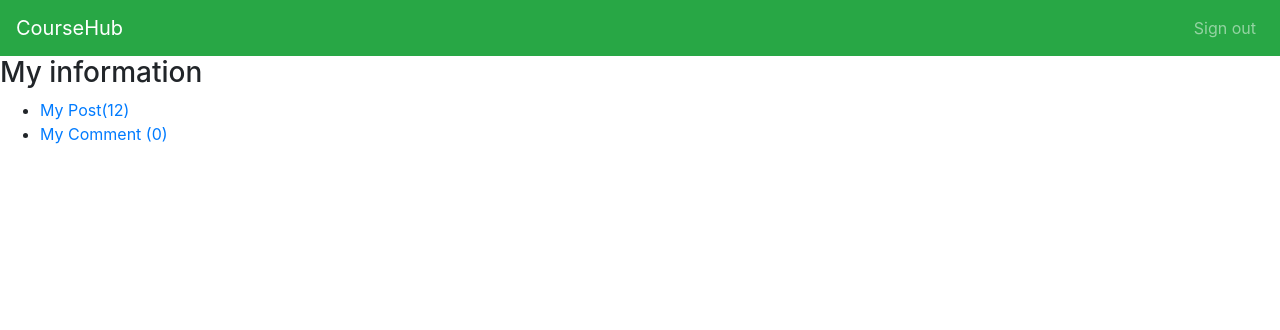
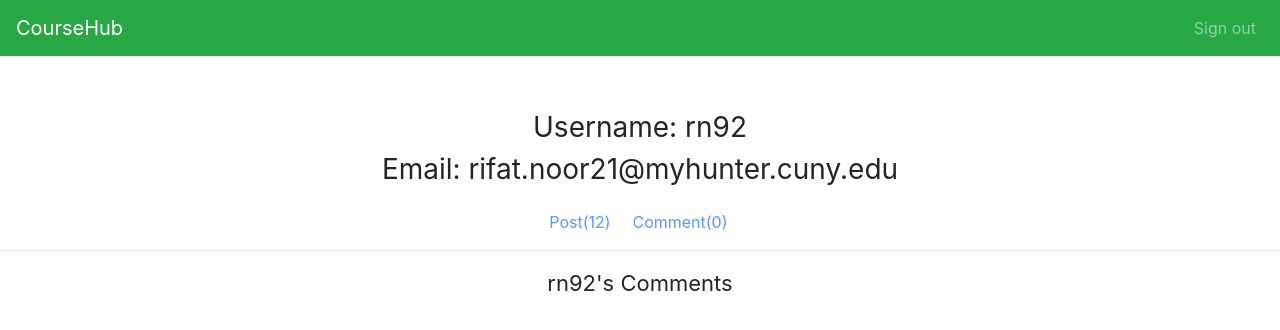
Before and after one commit to Rnoor15/CourseHub, a Flask app: a page that uses templates/usercenter.html in a window 1280 px wide. Shown: the top 330 px of the page. Run offline with Flask 2, Linux system fonts and the light colour scheme; a user stored in the database is signed in; data comes from the database, SQL or seed files in the repository; some libraries are stand-ins or nearby versions.

Commit message:
added user center page

```diff
--- a/coursehubapp.py
+++ b/coursehubapp.py
@@ -244,7 +244,7 @@
     context={
         'user':user
     }
-    if tag == '1':
+    if tag == 'post':
         return render_template('usercenter1.html', **context)
     else:
         return render_template('usercenter2.html', **context)
--- a/templates/usercenter.html
+++ b/templates/usercenter.html
@@ -1,19 +1,53 @@
-{% import "bootstrap/wtf.html" as wtf %}
 <!DOCTYPE html>
 <html lang="en">
 <head>
    <meta charset="UTF-8">
-    <title>Detail</title>
+   <title>Usercenter</title>
  <meta name="viewport" content="width=device-width, initial-scale=1">
  <link rel="stylesheet" href="https://maxcdn.bootstrapcdn.com/bootstrap/4.0.0/css/bootstrap.min.css">
  <link rel="stylesheet" type="text/css">
  <script src="https://ajax.googleapis.com/ajax/libs/jquery/3.3.1/jquery.min.js"></script>
  <script src="https://cdnjs.cloudflare.com/ajax/libs/popper.js/1.12.9/umd/popper.min.js"></script>
  <script src="https://maxcdn.bootstrapcdn.com/bootstrap/4.0.0/js/bootstrap.min.js"></script>
+ <style>
+   .user-info{
+       margin-top: 50px;
+   }
+  .user-info p{
+      text-align: center;
+      height: auto;
+      font-size: 28px;
+  }
+  .header{
+      margin-top: 20px;
+  }
+  .selection  {
+     width: 300px;
+     height: auto;
+     margin:0 auto;
+   }
+  .selection li {
+      display: block;
+       float: left;
+      width: 100px;
+      text-align: center;
+      }
+  .selection a {
+       width: 100px;
+      text-align: center;
+       display: block;
+       float: left;
+       text-decoration: none;
+       color: #5c96ff;
+  }
+  .selection a:hover{
+       color: #75ffb5;
+  }
+  .list-group-item p {
+       margin: 0;
+  }
+    </style>
 </head>
-<body>
-</head>
-
    <nav class="navbar navbar-expand-sm bg-success navbar-dark">
        <a class="navbar-brand" href="#">CourseHub</a>
            <ul class="navbar-nav ml-auto">
@@ -22,13 +56,20 @@
                </li>
             </ul>
    </nav>
-{% block main %}
-  <h3 class="title"><span class="glyphicon glyphicon-user" aria-hidden="true"></span>My information</h3>
-<ul class="nav_ul">
-    <li role="presentation" class="active"><a href="{{ url_for('usercenter',username=user.username,tag= 1) }}">My Post({{ user.post.count() }})</a> </li>
-    <li role="presentation"><a href="{{ url_for('usercenter',username=user.username,tag = 2) }}" class="current_nav">My Comment ({{ user.comment.count() }})</a> </li>
+   <div class="user-info">
+   <p >Username: {{ user.username }}
+   <br>Email: {{ user.email }}
+   </p>
+   </div>
+<div class="header">
+    <ul class="selection">
+        <li> <a href="{{ url_for('usercenter',username=user.username,tag='post') }}">
+          Post({{ user.post.count() }})</a> </li>
+        <li><a href=" {{ url_for('usercenter',username=user.username,tag='comment')}}">
+           Comment({{ user.comment.count() }})</a> </li>
 </ul>
-
-{% endblock %}
+</div>
+<br> <hr>
+{% block user %}{% endblock %}
 </body>
 </html>
--- a/templates/usercenter1.html
+++ b/templates/usercenter1.html
@@ -1,13 +1,14 @@
 {% extends 'usercenter.html' %}
-
 {% block user %}
-    <ul>
-    {% for foo in user.comment %}
-                <li class="list-group-item" >
-
-                    <span class="badge">{{ foo.comment_time }}</span>
-                    <p class="abstract">{{ foo.detail }}</p>
-                </li>
-        {% endfor %}
-    </ul>
-{% endblock %}
+    <p style="font-size: 22px; text-align: center;">{{ user.username }}'s Posts</p>
+    <div class="all-post"  style="margin:0 auto;width:900px;height:auto;">
+              <ul class="note-list" >
+                {% for post in user.post %}
+                    <li class="list-group-item">
+                   <p >Title:  <a href="{{ url_for('detail',post_id=post.id) }}"> {{ post.title }}</a></p>
+                        <span class="time">{{ post.post_time }}</span>
+                    </li>
+                {% endfor %}
+            </ul>
+     </div>
+ {% endblock %}
--- a/templates/usercenter2.html
+++ b/templates/usercenter2.html
@@ -1,20 +1,17 @@
 {% extends 'usercenter.html' %}
+{%block user%}
+        <p class="users-comment"
+           style="font-size: 22px; text-align: center;">{{ user.username }}'s Comments</p>
 
-{% block user %}
-              <ul class="note-list" style="padding-left: 0px;">
-                {% for post in user.post %}
-                    <li class="list-group-item">
-                        <span class="glyphicon glyphicon-leaf" aria-hidden="true"></span>
-                        <a href="{{ url_for('detail',post_id=p.id) }}">{{ p.title }}</a>
-                        <span class="badge">{{ p.post_time }}</span>
-                        <br>
-                        <p>{{ p.detail }}</p>
-
-                    </li>
-                {% endfor %}
-            </ul>
-
-        </div>
-    </div>
-
+ <div class="all-comment" style="margin:0 auto;width:900px;height:auto;">
+     <ul>
+    {% for comments in user.comment %}
+                <li class="list-group-item"  >
+                    <p >Title:  <a href="{{ url_for('detail',post_id=comments.post.id) }}"> {{ comments.post.title }}</a></p>
+                     <p class="detail">{{ comments.detail }}</p>
+                    <span class="time">{{ comments.comment_time }}</span>
+                </li>
+        {% endfor %}
+    </ul>
+     </div>
 {% endblock %}
```
Lines whose indentation alone changed are shown as unchanged.
